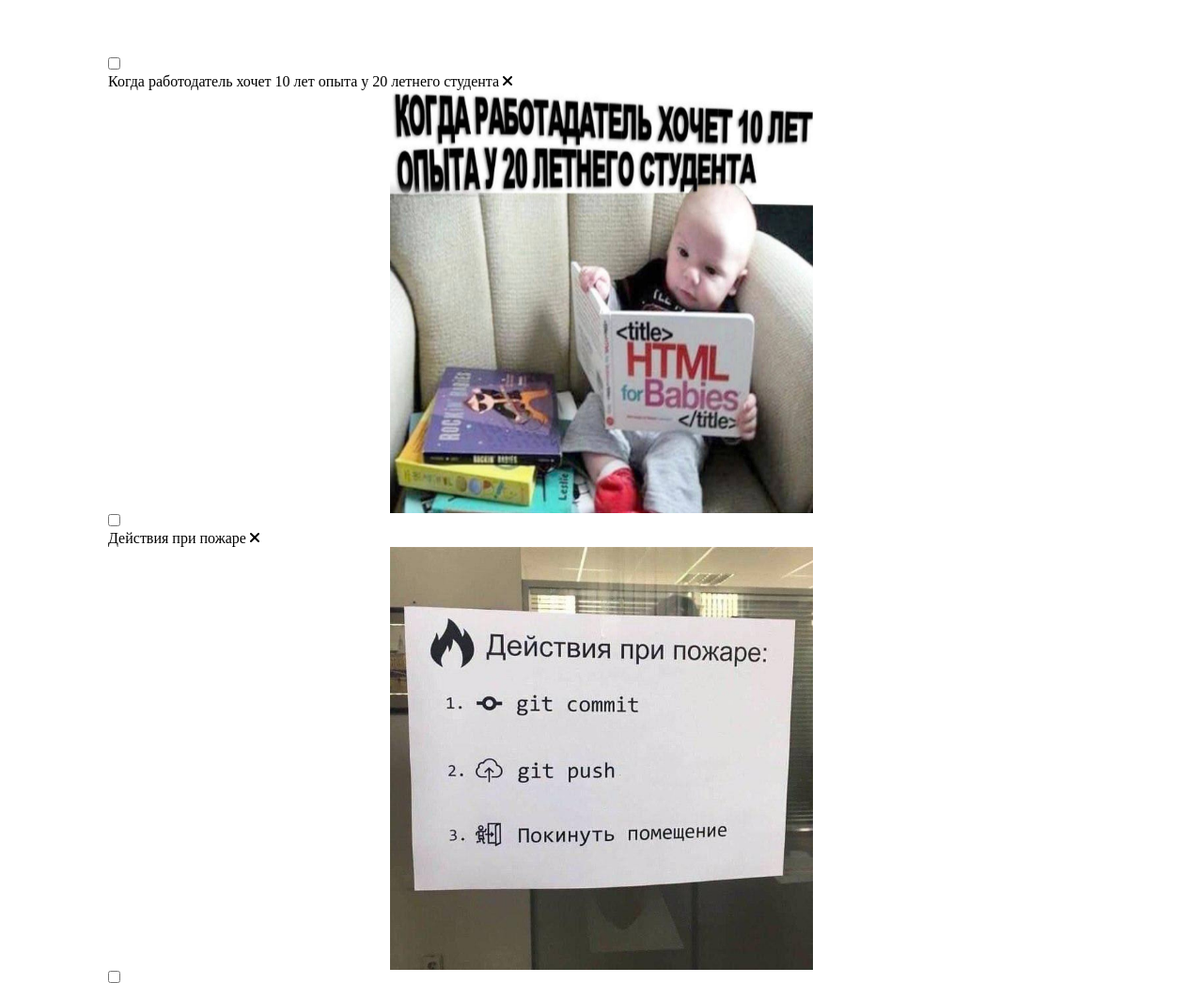
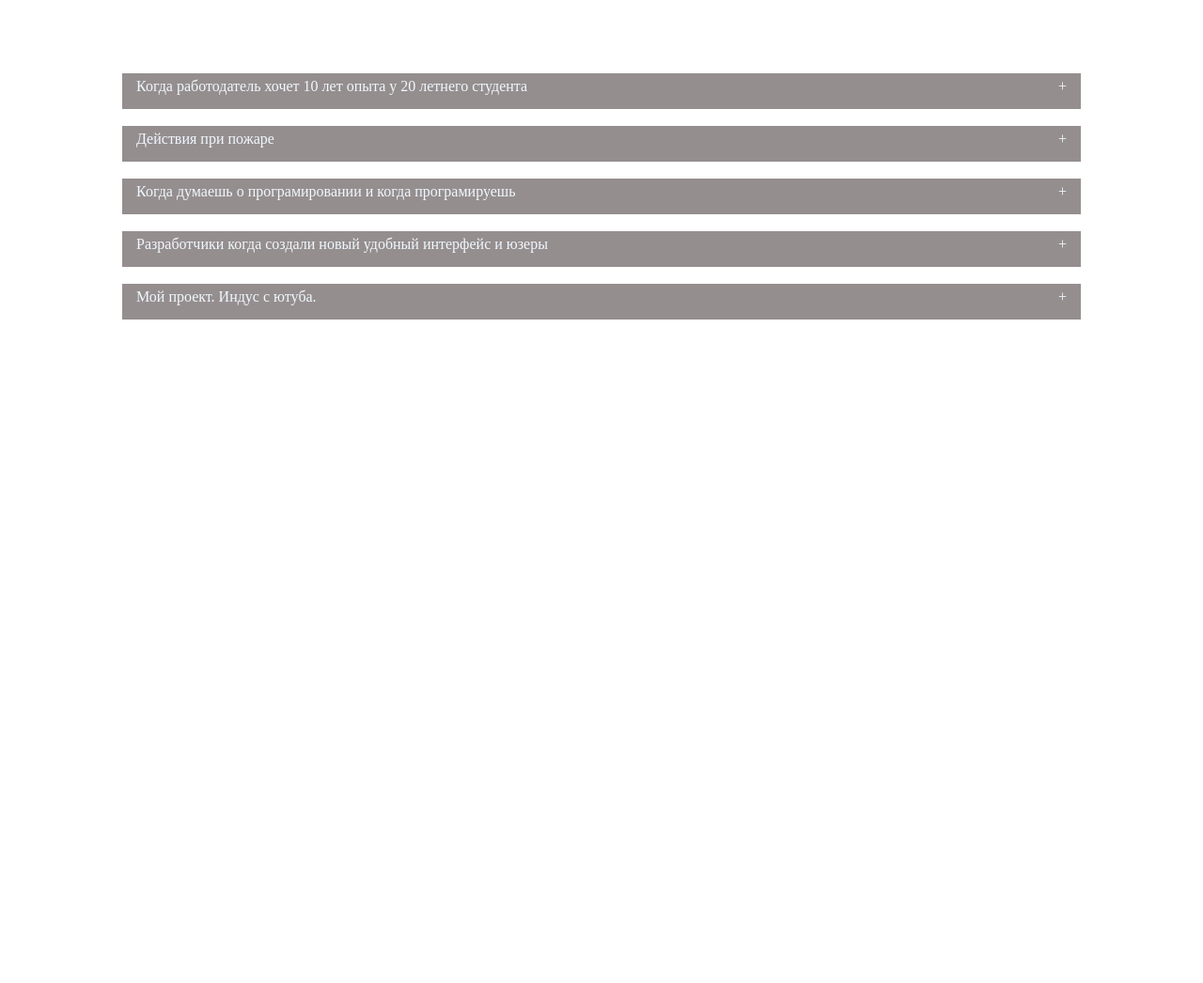
Before and after one commit to KatyaAzarchik/cssBayan, a plain HTML site: page cssBayan/index.html in a window 1280 px wide. Shown: the top 1046 px of the page at 94% size. After the commit the page ends 800 px from the top, so only its background shows below. Drawn offline with Linux system fonts and the light colour scheme.

Commit message:
feat: implement main functionality  (Sat Mar 11 15:42:22     2023)

```diff
--- a/cssBayan/index.css
+++ b/cssBayan/index.css
@@ -14,31 +14,62 @@
 .bayan {
   margin: 60px 0;
 }
+.bayan:hover {
+}
 .bayan-item {
+  margin: 0 15px;
+  cursor: pointer;
 }
+
 .bayan-item-input {
-  /* opacity: 0; */
+  width: 0;
+  height: 0;
+  appearance: none;
 }
+
 .bayan-item-name {
-  display: block;
+  display: flex;
+  justify-content: space-between;
+  align-items: center;
+  margin: auto;
+  cursor: pointer;
+  padding: 5px 15px 15px;
+  background-color: #958e8e;
+  color: aliceblue;
 }
-.fa-solid {
+.bayan-item-name:hover {
+  background-color: #c35b5b;
 }
-.fa-xmark {
+
+.bayan-item-name::after {
+  content: "+";
+  display: inline-block;
 }
 .bayan-item-img {
-  display: flex;
-  justify-content: center;
-  align-items: center;
+  display: none;
   width: 450px;
   height: 450px;
   overflow: hidden;
   object-fit: contain;
   margin: auto;
+  padding: 30px 0;
 }
 .bayan-item-img img {
   max-width: 100%;
   height: 100%;
   overflow: hidden;
-  object-fit: fill;
+  object-fit: contain;
 }
+.bayan-item-input:checked ~ .bayan-item-img {
+  display: block;
+}
+
+.bayan-item-input:checked ~ .bayan-item-img {
+  display: block;
+}
+.bayan-item-input:checked ~ .bayan-item-name {
+  background-color: #c35b5b;
+}
+.bayan-item-input:checked ~ .bayan-item-name::after {
+  content: "-";
+}
--- a/cssBayan/index.html
+++ b/cssBayan/index.html
@@ -13,10 +13,8 @@
         <div class="bayan-item">
           <input class="bayan-item-input" type="checkbox" id="bayan-1" />
           <label class="bayan-item-name" for="bayan-1"
-            >Когда работодатель хочет 10 лет опыта у 20 летнего студента
-            <i class="fa-solid fa-xmark"></i
-          ></label>
-
+            >Когда работодатель хочет 10 лет опыта у 20 летнего студента</label
+          >
           <div class="bayan-item-img">
             <img src="./img/опыт студента.jpg" alt="meme" />
           </div>
@@ -24,9 +22,8 @@
         <div class="bayan-item">
           <input class="bayan-item-input" type="checkbox" id="bayan-2" />
           <label class="bayan-item-name" for="bayan-2"
-            >Действия при пожаре <i class="fa-solid fa-xmark"></i
-          ></label>
-
+            >Действия при пожаре
+          </label>
           <div class="bayan-item-img">
             <img src="./img/Действия при пожаре.jpg" alt="meme" />
           </div>
@@ -35,8 +32,7 @@
           <input class="bayan-item-input" type="checkbox" id="bayan-3" />
           <label class="bayan-item-name" for="bayan-3"
             >Когда думаешь о програмировании и когда програмируешь
-            <i class="fa-solid fa-xmark"></i
-          ></label>
+          </label>
           <div class="bayan-item-img">
             <img src="./img/Когда думаешь о програмировании.jpg" alt="meme" />
           </div>
@@ -45,9 +41,7 @@
           <input class="bayan-item-input" type="checkbox" id="bayan-4" />
           <label class="bayan-item-name" for="bayan-4">
             Разработчики когда создали новый удобный интерфейс и юзеры
-            <i class="fa-solid fa-xmark"></i
-          ></label>
-
+          </label>
           <div class="bayan-item-img">
             <img src="./img/Новый удобрый интерфейс.jpg" alt="meme" />
           </div>
@@ -55,10 +49,8 @@
         <div class="bayan-item">
           <input class="bayan-item-input" type="checkbox" id="bayan-5" />
           <label class="bayan-item-name" for="bayan-5">
-            Мой проект. Индус с ютуба.
-            <i class="fa-solid fa-xmark"></i
-          ></label>
-
+            Мой проект. Индус с ютуба.</label
+          >
           <div class="bayan-item-img">
             <img src="./img/мой проект.jpg" alt="meme" />
           </div>
```
